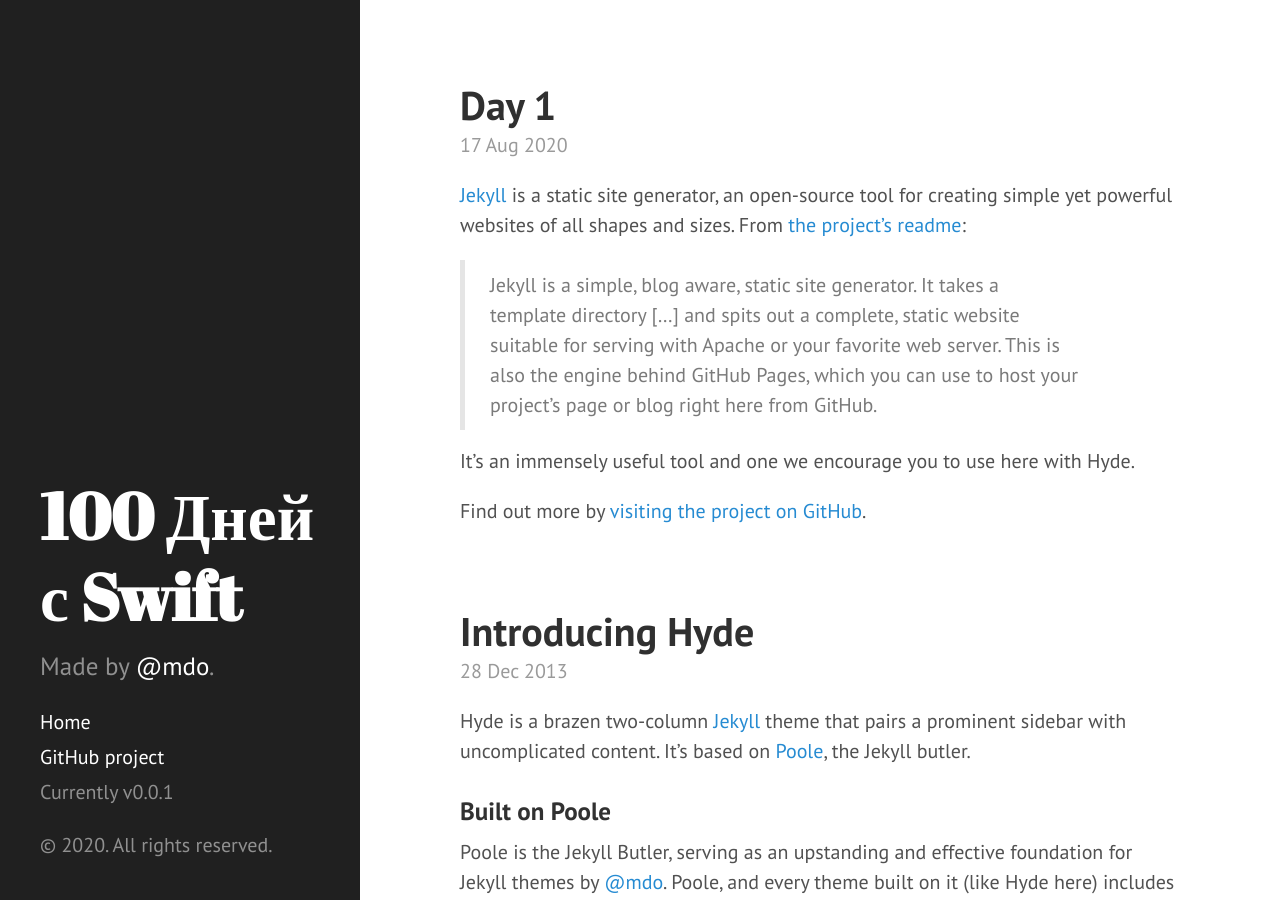
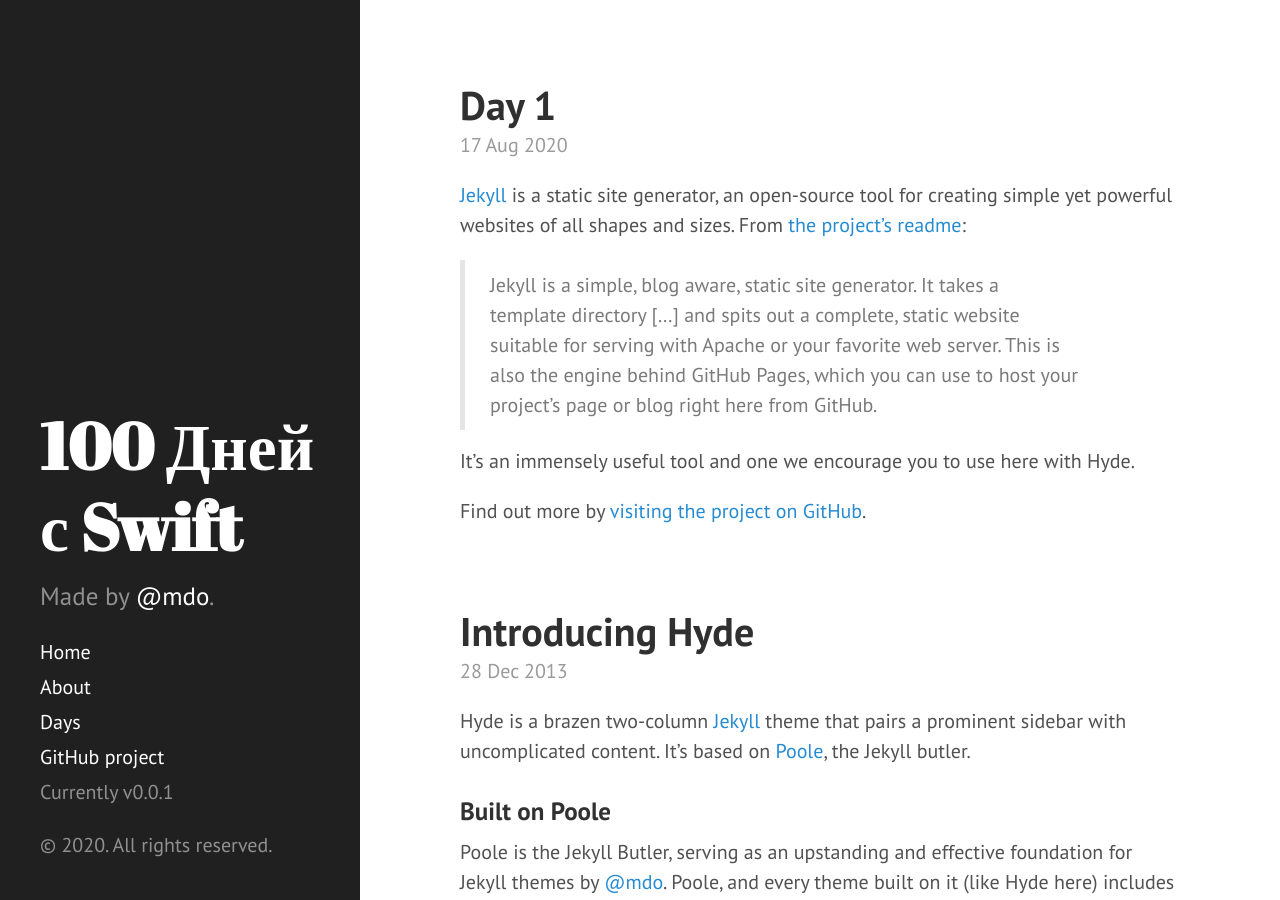
Before and after one commit to vlchnk/100-days-of-swift-ru, a Jekyll site: the page built from index.html, in a window 1280 px wide and 900 px high. Built offline with Jekyll 4.4.1, drawn with Linux system fonts in a browser that asks for light colours; Markdown is read by kramdown in place of the engine named in the settings; the list of posts is cut into pages by our own code.

Commit message:
Update sidebar.html

```diff
--- a/_includes/sidebar.html
+++ b/_includes/sidebar.html
@@ -20,7 +20,7 @@
       {% assign pages_list = site.pages %}
       {% for node in pages_list %}
         {% if node.title != null %}
-          {% if node.layout == "link" %}
+          {% if node.layout == "page" %}
             <a class="sidebar-nav-item{% if page.url == node.url %} active{% endif %}" href="{{ node.url | prepend:site.baseurl }}">{{ node.title }}</a>
           {% endif %}
         {% endif %}
```
